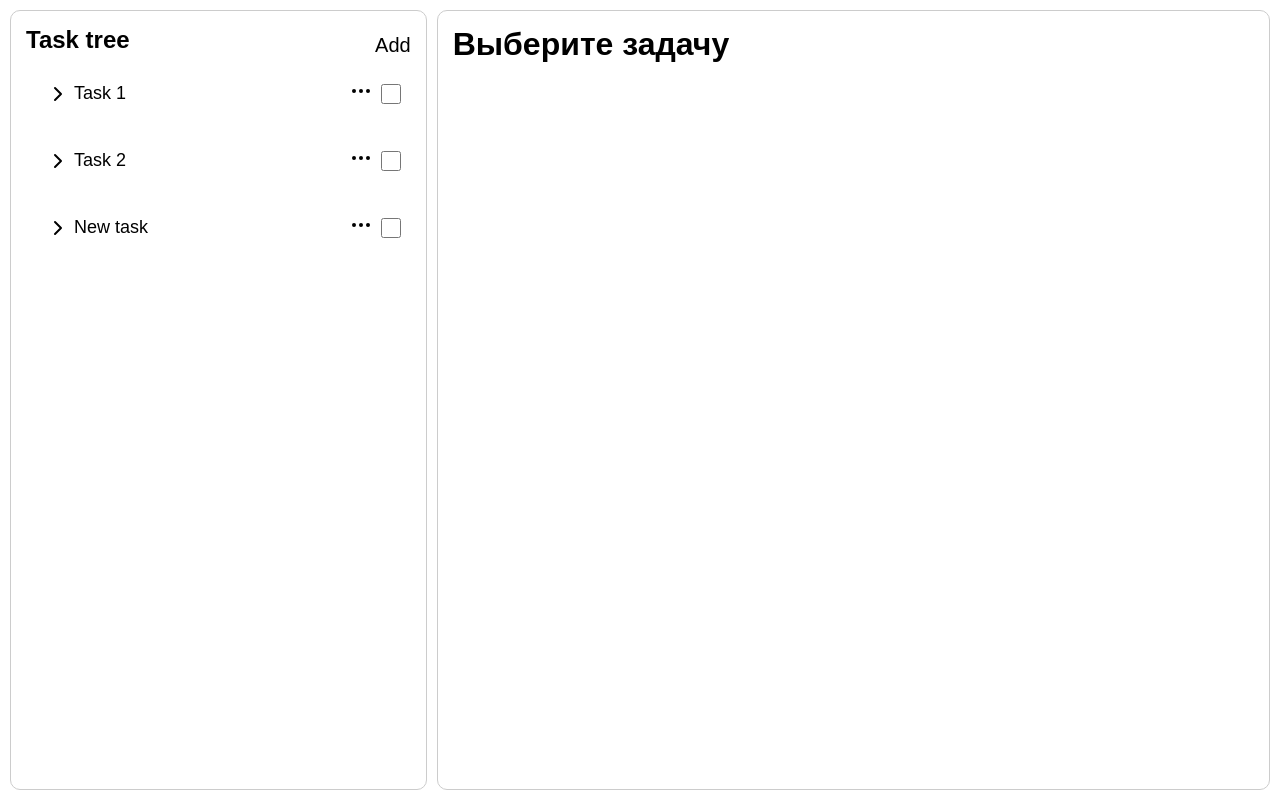
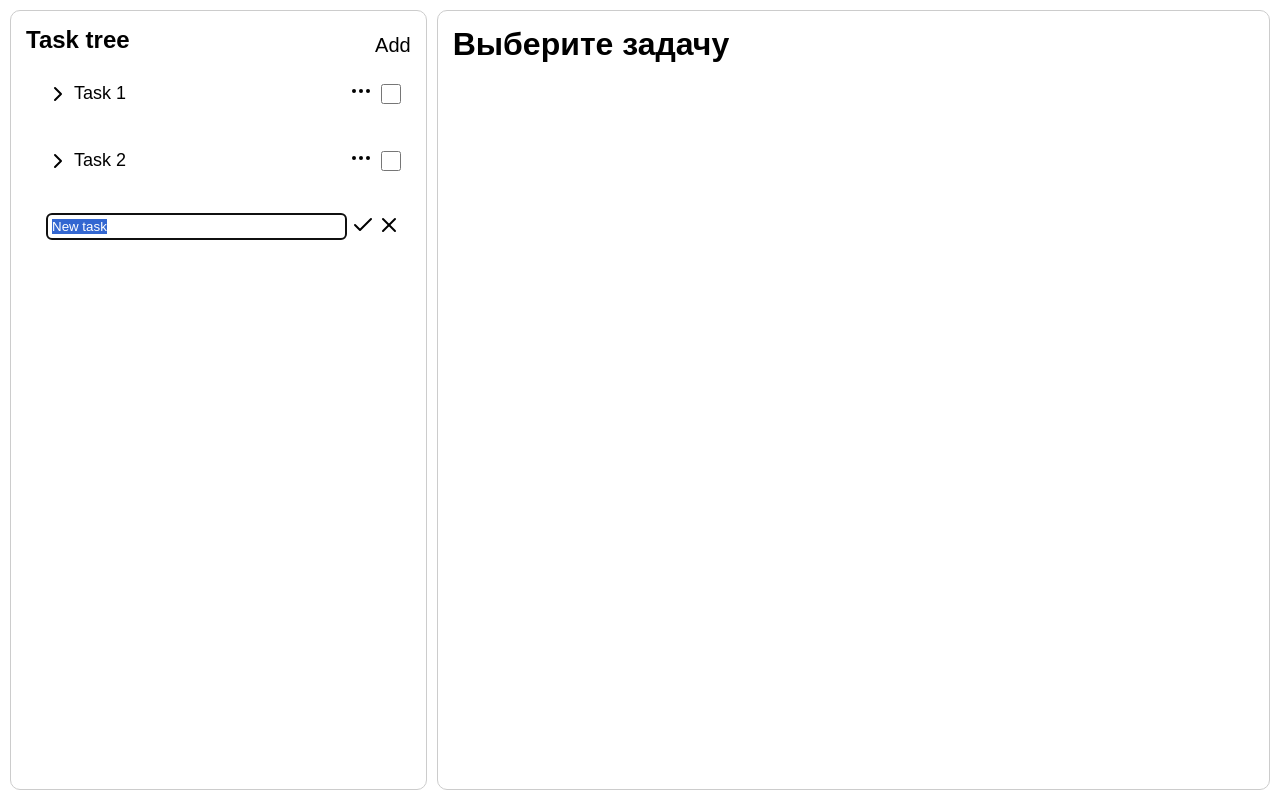
Before and after one commit to pablosukaban/testovoe-apricode, a React (Vite) app: page / in a window 1280 px wide. Both pictures are taken after a click on the button "Add". Built offline with nearby package versions, Linux system fonts and the light colour scheme.

Commit message:
выделение и фокус при создании нового

```diff
--- a/src/components/TaskItem.tsx
+++ b/src/components/TaskItem.tsx
@@ -12,7 +12,13 @@ type TaskItemProps = {
 const TaskItem = observer(({ givenTask }: TaskItemProps) => {
   const [isMenuOpened, setIsMenuOpened] = useState(false);
 
-  const [isEditing, setIsEditing] = useState(false);
+  const [isEditing, setIsEditing] = useState(() => {
+    if (givenTask.isEditing) {
+      return givenTask.isEditing;
+    }
+
+    return false;
+  });
   const [editValue, setEditValue] = useState(givenTask.title);
 
   const closeMenu = () => {
@@ -69,6 +75,12 @@ const TaskItem = observer(({ givenTask }: TaskItemProps) => {
     editInputRef.current?.focus();
   }, [isEditing]);
 
+  const handleEditInputFocus = () => {
+    if (editInputRef.current) {
+      editInputRef.current.select();
+    }
+  };
+
   return (
     <div
       className={`task-item-container ${givenTask.isActive && 'active'}`}
@@ -82,6 +94,7 @@ const TaskItem = observer(({ givenTask }: TaskItemProps) => {
               type={'text'}
               value={editValue}
               onChange={(e) => setEditValue(e.target.value)}
+              onFocus={handleEditInputFocus}
             />
             <span className={'buttons'}>
               <button>
--- a/src/store/TaskState.ts
+++ b/src/store/TaskState.ts
@@ -7,6 +7,7 @@ export type Task = {
   description: string;
   completed: boolean;
   isActive: boolean;
+  isEditing?: boolean;
   subTaskList: Task[];
 };
 
@@ -18,6 +19,7 @@ class TaskState {
       description: 'Lorem ipsum dolor sit amet, consectetur adipisicing elit.',
       completed: false,
       isActive: false,
+      isEditing: false,
       subTaskList: [
         {
           id: 1.1,
@@ -26,6 +28,7 @@ class TaskState {
             'Lorem ipsum dolor sit amet, consectetur adipisicing elit.',
           completed: false,
           isActive: false,
+          isEditing: false,
           subTaskList: [
             {
               id: 1.11,
@@ -34,6 +37,7 @@ class TaskState {
                 'Lorem ipsum dolor sit amet, consectetur adipisicing elit.',
               completed: false,
               isActive: false,
+              isEditing: false,
               subTaskList: [],
             },
           ],
@@ -45,6 +49,7 @@ class TaskState {
             'Lorem ipsum dolor sit amet, consectetur adipisicing elit.',
           completed: false,
           isActive: false,
+          isEditing: false,
           subTaskList: [],
         },
       ],
@@ -55,6 +60,7 @@ class TaskState {
       description: 'Lorem ipsum dolor sit amet, consectetur adipisicing elit.',
       completed: false,
       isActive: false,
+      isEditing: false,
       subTaskList: [
         {
           id: 2.1,
@@ -63,6 +69,7 @@ class TaskState {
             'Lorem ipsum dolor sit amet, consectetur adipisicing elit.',
           completed: false,
           isActive: false,
+          isEditing: false,
           subTaskList: [],
         },
       ],
@@ -98,6 +105,7 @@ class TaskState {
       description: 'Add description',
       completed: false,
       isActive: false,
+      isEditing: true,
       subTaskList: [],
     });
   }
```
